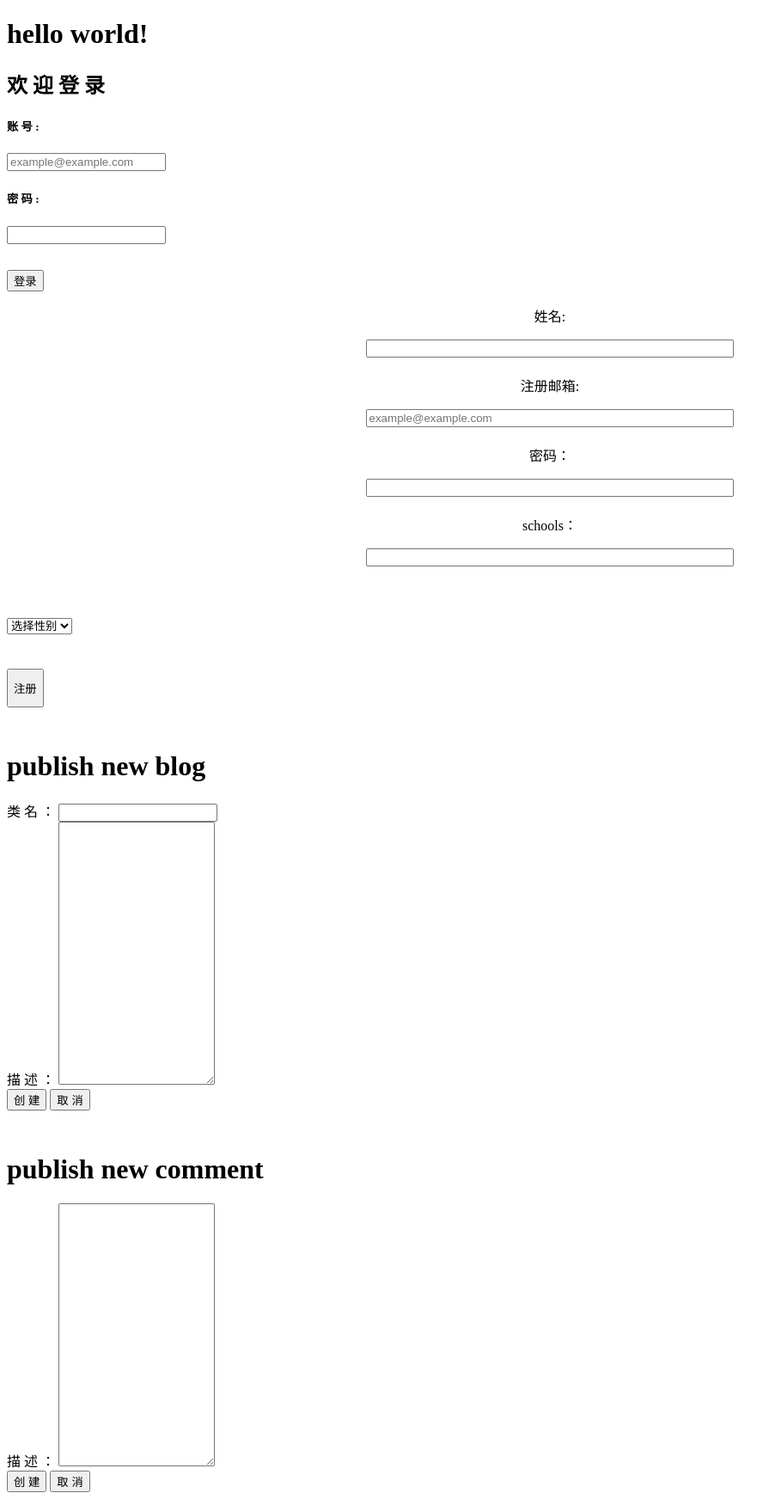
After one commit to yanzhikun778/LinkedOut, a Flask app: page /test in a window 1280 px wide. The commit adds this page. Shown: the whole page at 86% size, without its empty margins (0-909 px from the left). Run offline with Flask 2, Linux system fonts and the light colour scheme.

Commit message:
添加测试页面
测试model

```diff
--- /dev/null
+++ b/templates/auth/login.html
@@ -0,0 +1,136 @@
+<!DOCTYPE html>
+<html lang="zxx" class="no-js">
+<head>
+    <h1>hello world!</h1>
+</head>
+<body>
+<form action="/student/auth/login" method="POST" id="login-form">
+    <div class="single-about pb-30" >
+        <h2>欢 迎 登 录</h2>
+                                   </div>
+                                   <div class="single-about pb-30">
+                                        <h5>账 号 :</h5>
+                                        <input type="email" class="form-control" id="login-email" placeholder="example@example.com" name="email" required>
+                                    </div>
+                                    <div class="single-about">
+                                        <h5>密 码 :</h5>
+                                        <input type="password" class="form-control" id="login-password" name="password" required>
+                                    </div>
+                                    {% if prompt_error|length > 0 %}
+                                        <div class="alert alert-danger alert-dismissible fade show" role="alert" style="margin-top: 20px">
+                                          <strong>Error!</strong> {{ prompt_error }}
+                                        </div>
+                                    {% else %}
+                                        <div>
+                                        </div>
+                                    {% endif %}
+                                    <div style="padding-top: 30px">
+                                        <button type="submit" class="primary-btn mt-50" >登录</button>
+                                    </div>
+                                </form>
+
+
+
+
+<form class="search-form" action="/student/auth/register" method="POST" id="register-form">
+
+									 <div class="row">
+                                         <div class="col-lg-12 range-wrap" style="text-align:center;vertical-align:middle;">
+									    	<p>姓名:</p>
+									    	<input type="name" id="register-name" value="" style="width: 33.3%"  name="name" required />
+									    </div>
+									  </div>
+
+									 <div class="row">
+                                         <div class="col-lg-12 range-wrap" style="text-align:center;vertical-align:middle;margin-top: 20px">
+									    	<p>注册邮箱:</p>
+									    	<input type="email" id="register-email" value="" style="width: 33.3%" placeholder="example@example.com" name="email" required />
+									    </div>
+									  </div>
+
+
+                                    <div class="row" style="margin-top: 20px">
+									    <div class="col-lg-12 range-wrap" style="text-align:center;vertical-align:middle;">
+									    	<p>密码：</p>
+									    	<input type="password" id="register-password" value="" style="width: 33.3%"  name="password" required />
+									    </div>
+                                    </div>
+
+                                        <div class="row" style="margin-top: 20px">
+									    <div class="col-lg-12 range-wrap" style="text-align:center;vertical-align:middle;">
+									    	<p>schools：</p>
+									    	<input type="school" id="register-password" value="" style="width: 33.3%"  name="school" required />
+									    </div>
+                                    </div>
+
+                                    <div class="row justify-content-center" style="margin-top: 60px">
+                                        <div class="col-lg-2 col-md-6 col-xs-6">
+											<select name="sex" class="app-select form-control" required>
+												<option data-display="选择性别">选择性别</option>
+												<option value="男">男</option>
+												<option value="女">女</option>
+											</select>
+									    </div>
+{#                                        <div class="col-lg-2 col-md-6 col-xs-6 ">#}
+{#											<select name="identity" class="app-select form-control"  required>#}
+{#												<option data-display="选择身份">选择身份</option>#}
+{#												<option value="医生">医生</option>#}
+{#												<option value="患者">患者</option>#}
+{#											</select>#}
+{#									    </div>#}
+
+                                    </div>
+
+                                    <div class="row" style="margin-top: 40px">
+
+									    <div class="col-lg-12 d-flex justify-content-center">
+											<button type="submit" class="primary-btn mt-50" style="height: 45px;text-align: center">注册</button>
+										</div>
+                                    </div>
+
+							  	</form>
+
+                <form method="POST" action="/blog/create">
+                    <div class="container" style="margin-top: 50px">
+                        <div class="row d-flex justify-content-center">
+                            <div class="col-md-8 pb-40 header-text">
+                                <h1 style="margin-top: 50px">publish new blog</h1>
+                            </div>
+                        </div>
+                         <div class="form-group">
+                             <label for="recipient-name" class="col-form-label">类 名 ：</label>
+                             <input type="text" class="form-control" id="recipient-name" name="blogTitle" required>
+                         </div>
+                         <div class="form-group">
+                             <label for="message-text" class="col-form-label">描 述 ：</label>
+                             <textarea class="form-control" id="message-text" name="blogDescription" style="height: 300px;"></textarea>
+                         </div>
+                         <div class="footer">
+                             <button type="submit" class="primary-btn">创 建</button>
+                             <a href="/myblogs"><button type="button" class="delete-btn">取 消</button></a>
+                         </div>
+
+                    </div>
+                </form>
+
+                <form method="POST" action="/comment/create/83e4dc846fa143a598a2b8a6db80d5e0">
+                    <div class="container" style="margin-top: 50px">
+                        <div class="row d-flex justify-content-center">
+                            <div class="col-md-8 pb-40 header-text">
+                                <h1 style="margin-top: 50px">publish new comment</h1>
+                            </div>
+                        </div>
+                         <div class="form-group">
+                             <label for="message-text" class="col-form-label">描 述 ：</label>
+                             <textarea class="form-control" id="message-text" name="blogDescription" style="height: 300px;"></textarea>
+                         </div>
+                         <div class="footer">
+                             <button type="submit" class="primary-btn">创 建</button>
+                             <a href="/myblogs"><button type="button" class="delete-btn">取 消</button></a>
+                         </div>
+
+                    </div>
+                </form>
+
+
+</body>
--- a/templates/demo.html
+++ b/templates/demo.html
@@ -2,5 +2,6 @@
 <html lang="zxx" class="no-js">
 <head>
     <h1>hello world!</h1>
+    <p>{{ testMessage }}</p>
 </head>
 <body></body>
```
Also changed, not shown: templates/error_404.html (added).
